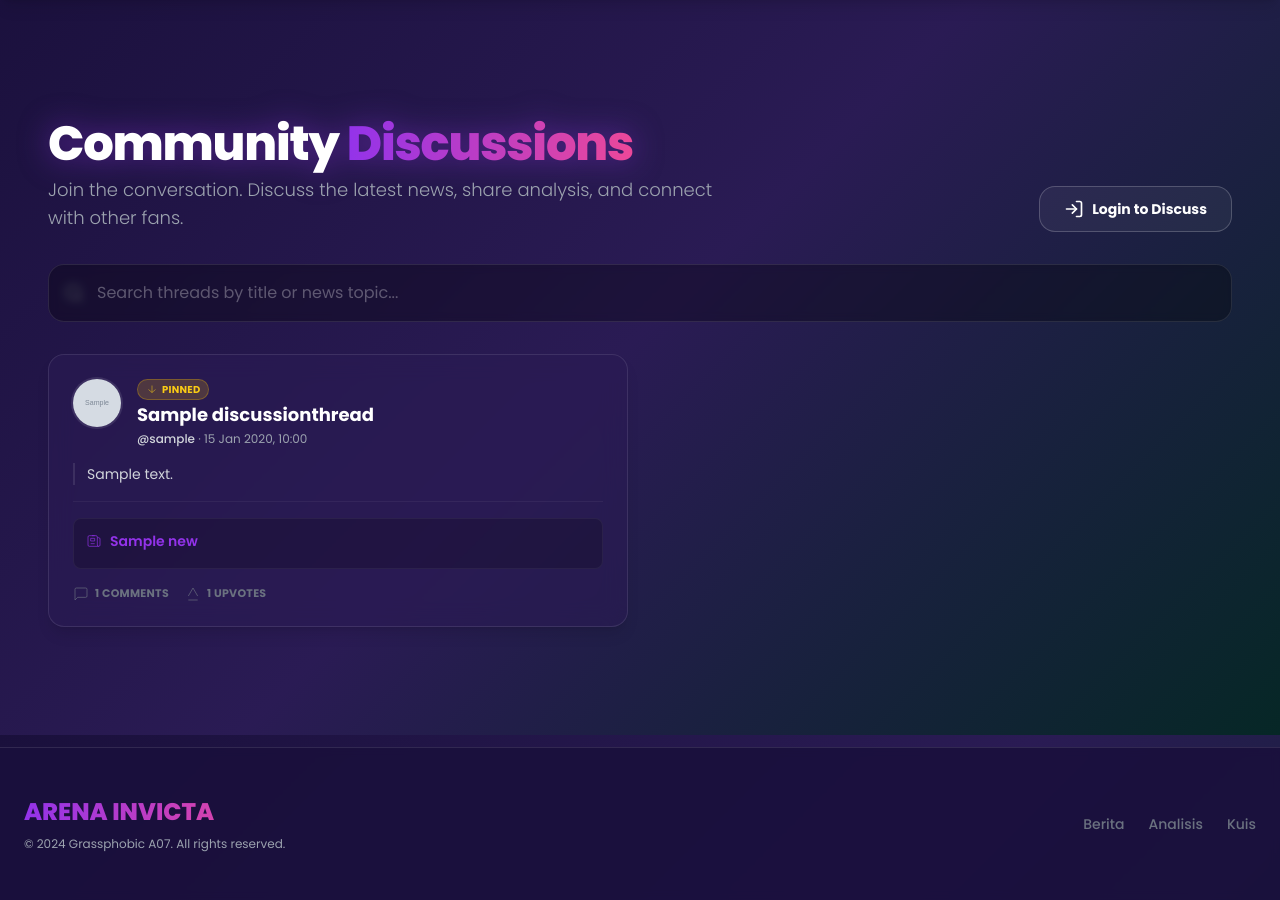
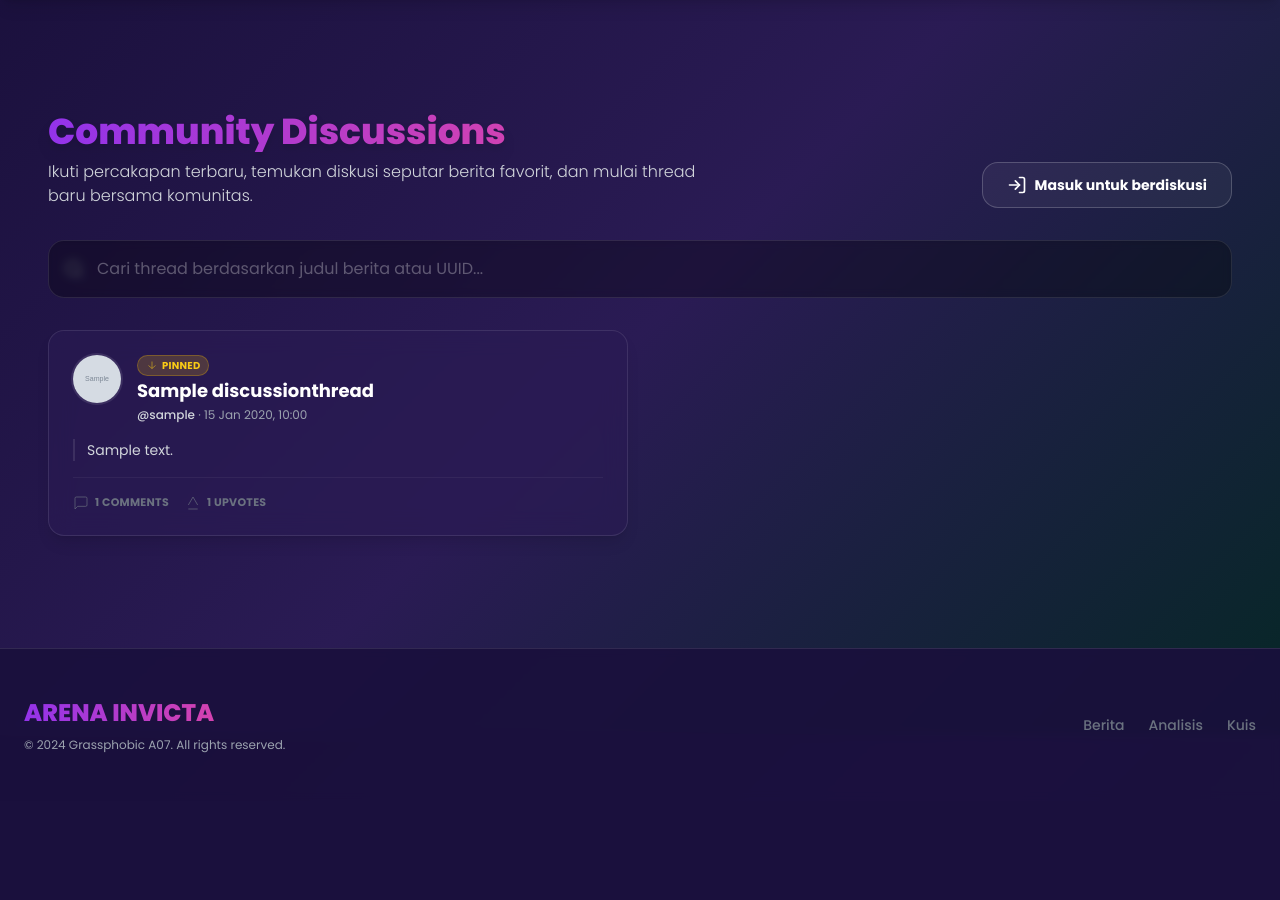
Before and after one commit to grassphobic-A07/arena-invicta, a Django app: page /discussions/ in a window 1280 px wide. Shown: the part 65-965 px from the top of the page. After the commit the page ends 818 px from the top, so only its background shows below. Run offline with Django 5.2, Linux system fonts and the light colour scheme; tables that the repository leaves empty hold one stand-in row (values such as "Sample post"); grey boxes marked "Sample" are stand-in pictures; some libraries are stand-ins or nearby versions.

Commit message:
Tema web aplikasi diperbarui

```diff
--- a/discussions/templates/discussions/thread_list.html
+++ b/discussions/templates/discussions/thread_list.html
@@ -4,15 +4,15 @@
 {% block title %}Community Discussions · Arena Invicta{% endblock %}
 
 {% block content %}
-<section class="mx-auto max-w-7xl px-4 py-10 space-y-8">
+<section class="mx-auto max-w-7xl px-4 py-8 space-y-8">
 
-  <div class="flex flex-col md:flex-row md:items-end justify-between gap-6">
+  <div class="flex flex-col gap-6 md:flex-row md:items-end md:justify-between">
     <div>
-      <h1 class="text-4xl md:text-5xl font-extrabold tracking-tight text-white drop-shadow-[0_0_15px_rgba(147,51,234,0.5)]">
-        Community <span class="text-transparent bg-clip-text bg-gradient-to-r from-primary to-secondary">Discussions</span>
+      <h1 class="text-4xl font-extrabold text-transparent bg-clip-text bg-gradient-to-r from-primary to-secondary drop-shadow-lg">
+        Community Discussions
       </h1>
-      <p class="mt-2 text-lg text-gray-400 font-light max-w-2xl">
-        Join the conversation. Discuss the latest news, share analysis, and connect with other fans.
+      <p class="mt-2 text-base text-gray-300 font-light max-w-2xl">
+        Ikuti percakapan terbaru, temukan diskusi seputar berita favorit, dan mulai thread baru bersama komunitas.
       </p>
     </div>
 
@@ -20,14 +20,20 @@
       <button id="thread-open-btn"
               type="button"
               class="inline-flex items-center gap-2 rounded-xl bg-gradient-to-r from-primary to-secondary px-6 py-3 text-sm font-bold text-white shadow-lg hover:shadow-primary/40 transition transform hover:-translate-y-1">
-        <svg class="h-5 w-5" viewBox="0 0 24 24" fill="none" stroke="currentColor" stroke-width="2.5" stroke-linecap="round" stroke-linejoin="round"><path d="M12 5v14M5 12h14"></path></svg>
-        New Thread
+        <svg class="h-5 w-5" viewBox="0 0 24 24" fill="none" stroke="currentColor" stroke-width="2" stroke-linecap="round" stroke-linejoin="round">
+          <path d="M12 5v14M5 12h14"></path>
+        </svg>
+        Tambah Thread
       </button>
     {% else %}
       <a href="{% url 'accounts:login' %}"
          class="inline-flex items-center gap-2 rounded-xl border border-white/20 bg-white/5 px-6 py-3 text-sm font-bold text-white transition hover:bg-white/10 hover:border-white/40">
-        <svg class="h-5 w-5" viewBox="0 0 24 24" fill="none" stroke="currentColor" stroke-width="2" stroke-linecap="round" stroke-linejoin="round"><path d="M15 3h4a2 2 0 0 1 2 2v14a2 2 0 0 1-2 2h-4"></path><path d="M10 17l5-5-5-5"></path><path d="M15 12H3"></path></svg>
-        Login to Discuss
+        <svg class="h-5 w-5" viewBox="0 0 24 24" fill="none" stroke="currentColor" stroke-width="2" stroke-linecap="round" stroke-linejoin="round">
+          <path d="M15 3h4a2 2 0 0 1 2 2v14a2 2 0 0 1-2 2h-4"></path>
+          <path d="M10 17l5-5-5-5"></path>
+          <path d="M15 12H3"></path>
+        </svg>
+        Masuk untuk berdiskusi
       </a>
     {% endif %}
   </div>
@@ -40,7 +46,7 @@
            type="search"
            name="q"
            value="{{ search_query }}"
-           placeholder="Search threads by title or news topic..."
+           placeholder="Cari thread berdasarkan judul berita atau UUID..."
            class="w-full rounded-2xl border border-white/10 bg-[#2A1B54]/40 px-12 py-4 text-white placeholder-white/30 backdrop-blur-sm transition focus:border-secondary focus:ring-1 focus:ring-secondary focus:bg-[#2A1B54]/60 outline-none shadow-inner"
            aria-label="Cari diskusi">
   </div>
@@ -49,7 +55,6 @@
        class="grid grid-cols-1 gap-6 sm:grid-cols-2 lg:grid-cols-2"
        data-fetch-url="{{ api_list_url }}"
        data-create-url="{{ api_create_url }}">
-
     {% if threads %}
       {% for thread in threads %}
         <article class="flex h-full flex-col gap-4 rounded-2xl border border-white/10 bg-[#2A1B54]/60 backdrop-blur-md p-6 shadow-lg transition hover:-translate-y-1 hover:border-primary/40 hover:shadow-primary/10 group">
@@ -91,7 +96,7 @@
           </p>
 
           <footer class="mt-auto flex flex-col gap-4 pt-4 border-t border-white/5">
-            {% if thread.news %}
+            {% if thread.news and thread.news.uuid %}
                 <div class="bg-black/20 rounded-lg p-3 border border-white/5">
                     <a href="{% url 'news:detail_news' thread.news.uuid %}" class="group/news inline-flex items-center gap-2 text-primary text-sm font-semibold transition hover:text-secondary">
                         <svg class="h-4 w-4" fill="none" stroke="currentColor" viewBox="0 0 24 24"><path d="M19 20H5a2 2 0 01-2-2V6a2 2 0 012-2h10a2 2 0 012 2v1m2 13a2 2 0 01-2-2V7m2 13a2 2 0 002-2V9a2 2 0 00-2-2h-2m-4-3H9M7 16h6M7 8h6v4H7V8z"/></svg>
@@ -118,8 +123,7 @@
         <div class="w-16 h-16 bg-white/5 rounded-full flex items-center justify-center mb-4 text-gray-500">
             <svg class="w-8 h-8" fill="none" stroke="currentColor" viewBox="0 0 24 24"><path stroke-width="2" d="M8 10h.01M12 10h.01M16 10h.01M9 16H5a2 2 0 01-2-2V6a2 2 0 012-2h14a2 2 0 012 2v8a2 2 0 01-2 2h-5l-5 5v-5z"/></svg>
         </div>
-        <h3 class="text-xl font-bold text-white mb-2">No discussions found</h3>
-        <p class="text-gray-400">Try searching for something else or start a new thread.</p>
+        <p class="text-gray-400 font-medium">Belum ada diskusi yang cocok. Coba kata kunci lain atau mulai thread baru.</p>
       </div>
     {% endif %}
   </div>
@@ -132,18 +136,20 @@
 
         <header class="flex items-start justify-between border-b border-white/10 pb-4">
           <div>
-            <h2 class="text-2xl font-bold text-white">Create New Thread</h2>
-            <p class="text-xs text-gray-400 mt-1">Share your analysis or start a topic.</p>
+            <h2 class="text-2xl font-bold text-white">Mulai Thread Baru</h2>
+            <p class="text-xs text-gray-400 mt-1">Pilih berita, kemudian sampaikan topik diskusi kepada komunitas.</p>
           </div>
           <button type="button"
                   class="rounded-full p-2 text-gray-400 transition hover:bg-white/10 hover:text-white focus:outline-none"
                   data-thread-modal-close>
-            <svg class="h-5 w-5" viewBox="0 0 24 24" fill="none" stroke="currentColor"><path d="M18 6 6 18M6 6l12 12"></path></svg>
+            <svg class="h-5 w-5" viewBox="0 0 24 24" fill="none" stroke="currentColor" stroke-width="2" stroke-linecap="round" stroke-linejoin="round">
+              <path d="M18 6 6 18M6 6l12 12"></path>
+            </svg>
           </button>
         </header>
 
         <div class="space-y-2">
-          <label id="field-news-label" class="text-xs font-bold text-secondary uppercase tracking-wider">Discussed News</label>
+          <label id="field-news-label" for="field-news-search" class="text-xs font-bold text-secondary uppercase tracking-wider">Berita yang dibahas</label>
           <div class="relative" data-news-combobox>
             <input type="hidden" name="news" id="field-news" value="">
             <button type="button"
@@ -152,7 +158,7 @@
                     aria-haspopup="listbox"
                     aria-expanded="false"
                     aria-labelledby="field-news-label">
-              <span class="line-clamp-1" data-news-toggle-label>Select a news article...</span>
+              <span class="line-clamp-1" data-news-toggle-label>Pilih berita...</span>
               <svg class="ml-2 h-4 w-4 text-gray-500 transition-transform" viewBox="0 0 20 20" fill="currentColor" aria-hidden="true" data-news-toggle-icon>
                 <path fill-rule="evenodd" d="M5.23 7.21a.75.75 0 0 1 1.06.02L10 11.11l3.71-3.88a.75.75 0 1 1 1.08 1.04l-4.25 4.44a.75.75 0 0 1-1.08 0L5.21 8.29a.75.75 0 0 1 .02-1.08Z" clip-rule="evenodd" />
               </svg>
@@ -160,11 +166,14 @@
 
             <div class="absolute left-0 right-0 z-30 mt-2 hidden overflow-hidden rounded-xl border border-white/10 bg-[#1A103C] shadow-xl" data-news-panel>
               <div class="flex items-center gap-2 border-b border-white/10 px-3 py-3 bg-black/20">
-                <svg class="h-4 w-4 text-gray-500" viewBox="0 0 24 24" fill="none" stroke="currentColor"><circle cx="11" cy="11" r="8"></circle><path d="m21 21-4.35-4.35"></path></svg>
+                <svg class="h-4 w-4 text-gray-500" viewBox="0 0 24 24" fill="none" stroke="currentColor" stroke-width="2" stroke-linecap="round" stroke-linejoin="round">
+                  <circle cx="11" cy="11" r="8"></circle>
+                  <path d="m21 21-4.35-4.35"></path>
+                </svg>
                 <input id="field-news-search"
                        type="text"
                        autocomplete="off"
-                       placeholder="Search news..."
+                       placeholder="Cari berita..."
                        class="w-full border-none bg-transparent text-sm text-white placeholder-gray-500 focus:outline-none"
                        data-news-search>
               </div>
@@ -175,51 +184,51 @@
                       data-news-option
                       data-value="{{ news.id }}"
                       class="cursor-pointer px-4 py-2.5 text-sm text-gray-300 transition hover:bg-primary/20 hover:text-white border-b border-white/5 last:border-0">
-                    {{ news.title }}
+                    {{ news.title }} ({{ news.id }})
                   </li>
                 {% endfor %}
               </ul>
-              <p class="hidden px-4 py-4 text-xs text-gray-500 text-center" data-news-empty>No matching news found.</p>
+              <p class="hidden px-4 py-4 text-xs text-gray-500 text-center" data-news-empty>Tidak ada berita yang cocok.</p>
             </div>
           </div>
           <p class="text-xs text-danger empty:hidden" data-field-error="news"></p>
         </div>
 
         <div class="space-y-2">
-          <label for="field-title" class="text-xs font-bold text-secondary uppercase tracking-wider">Thread Title</label>
+          <label for="field-title" class="text-xs font-bold text-secondary uppercase tracking-wider">Judul thread</label>
           <input id="field-title"
                  type="text"
                  name="title"
                  maxlength="150"
                  required
                  class="w-full rounded-xl border border-white/10 bg-black/30 px-4 py-3 text-sm text-white placeholder-gray-500 focus:border-secondary focus:outline-none focus:ring-1 focus:ring-secondary transition"
-                 placeholder="e.g. Strategy for the upcoming final">
+                 placeholder="Misal: Strategi tim A menghadapi final">
           <p class="text-xs text-danger empty:hidden" data-field-error="title"></p>
         </div>
 
         <div class="space-y-2">
-          <label for="field-body" class="text-xs font-bold text-secondary uppercase tracking-wider">Discussion</label>
+          <label for="field-body" class="text-xs font-bold text-secondary uppercase tracking-wider">Pembuka diskusi</label>
           <textarea id="field-body"
                     name="body"
-                    rows="5"
+                    rows="4"
                     required
                     class="w-full rounded-xl border border-white/10 bg-black/30 px-4 py-3 text-sm text-white placeholder-gray-500 focus:border-secondary focus:outline-none focus:ring-1 focus:ring-secondary transition resize-none"
-                    placeholder="Share your analysis, opinion, or questions..."></textarea>
+                    placeholder="Bagikan analisis, opini, atau pertanyaan awal Anda."></textarea>
           <p class="text-xs text-danger empty:hidden" data-field-error="body"></p>
         </div>
 
         <footer class="flex items-center justify-end gap-3 pt-2 border-t border-white/10 mt-2">
           <button type="button"
-                  class="rounded-xl border border-white/10 px-5 py-2.5 text-sm font-medium text-gray-400 transition hover:bg-white/10 hover:text-white"
+                  class="rounded-xl border border-white/10 px-5 py-2.5 text-sm font-medium text-gray-400 transition hover:bg-white/10 hover:text-white focus:outline-none focus:ring-2 focus:ring-primary/20"
                   data-thread-modal-close>
-            Cancel
+            Batal
           </button>
           <button type="submit"
-                  class="inline-flex items-center gap-2 rounded-xl bg-gradient-to-r from-primary to-secondary px-6 py-2.5 text-sm font-bold text-white shadow-lg hover:shadow-primary/30 transition transform hover:-translate-y-0.5">
-            <svg class="hidden h-4 w-4 animate-spin" viewBox="0 0 24 24" fill="none" stroke="currentColor" data-submit-spinner>
+                  class="inline-flex items-center gap-2 rounded-xl bg-gradient-to-r from-primary to-secondary px-6 py-2.5 text-sm font-bold text-white shadow-lg hover:shadow-primary/30 transition transform hover:-translate-y-0.5 focus:outline-none focus:ring-2 focus:ring-primary/30">
+            <svg class="hidden h-4 w-4 animate-spin" viewBox="0 0 24 24" fill="none" stroke="currentColor" stroke-width="2" stroke-linecap="round" stroke-linejoin="round" data-submit-spinner>
               <path d="M21 12a9 9 0 1 1-6.219-8.56"></path>
             </svg>
-            <span data-submit-text>Create Thread</span>
+            <span data-submit-text>Buat Thread</span>
           </button>
         </footer>
       </form>
@@ -242,8 +251,8 @@
     const openBtn = document.getElementById("thread-open-btn");
     const closeBtns = modal ? modal.querySelectorAll("[data-thread-modal-close]") : [];
     const form = document.getElementById("thread-form");
-
-    // News Dropdown Elements
+    const spinner = form ? form.querySelector("[data-submit-spinner]") : null;
+    const submitText = form ? form.querySelector("[data-submit-text]") : null;
     const newsCombobox = form ? form.querySelector("[data-news-combobox]") : null;
     const newsHiddenInput = form ? form.querySelector("#field-news") : null;
     const newsToggle = newsCombobox ? newsCombobox.querySelector("[data-news-toggle]") : null;
@@ -253,16 +262,14 @@
     const newsSearchInput = newsCombobox ? newsCombobox.querySelector("[data-news-search]") : null;
     const newsEmptyState = newsCombobox ? newsCombobox.querySelector("[data-news-empty]") : null;
     const newsOptions = newsCombobox ? Array.from(newsCombobox.querySelectorAll("[data-news-option]")) : [];
-    const newsPlaceholder = "Select a news article...";
+    const newsPlaceholder = "Pilih berita...";
     let isNewsPanelOpen = false;
 
-    // Helper: Escape HTML
     function escapeHTML(value) {
       if (!value) return "";
       return value.toString().replace(/&/g, "&amp;").replace(/</g, "&lt;").replace(/>/g, "&gt;").replace(/"/g, "&quot;").replace(/'/g, "&#39;");
     }
 
-    // Helper: Format Date
     function formatDate(isoString) {
       if (!isoString) return "";
       try {
@@ -271,7 +278,6 @@
       } catch { return isoString; }
     }
 
-    // --- Dropdown Logic (Updated classes for Dark Mode) ---
     function updateNewsLabel(labelText, isPlaceholder = false) {
       if (!newsToggleLabel) return;
       newsToggleLabel.textContent = labelText;
@@ -339,7 +345,6 @@
       newsOptions.forEach((option) => option.addEventListener("click", () => selectNewsOption(option)));
     }
 
-    // --- Render Card Client Side (Dark Theme) ---
     function renderThreadCard(thread) {
       const author = thread.author || {};
       const news = thread.news || {};
@@ -348,9 +353,10 @@
         ? `<img src="${escapeHTML(author.avatar_url)}" alt="${escapeHTML(author.username)}" class="h-12 w-12 rounded-full object-cover ring-2 ring-white/10">`
         : `<div class="grid h-12 w-12 place-items-center rounded-full bg-primary/20 text-sm font-bold text-primary ring-2 ring-white/10">${escapeHTML((author.username || "?").slice(0, 2).toUpperCase())}</div>`;
 
-      const newsSection = news && news.title
+      // SAFE CHECK: Hanya render news jika news DAN news.uuid ada
+      const newsSection = news && news.title && news.uuid
         ? `<div class="bg-black/20 rounded-lg p-3 border border-white/5">
-             <a href="${escapeHTML(news.detail_url || "#")}" class="group/news inline-flex items-center gap-2 text-primary text-sm font-semibold transition hover:text-secondary">
+             <a href="/news/${escapeHTML(news.uuid)}/" class="group/news inline-flex items-center gap-2 text-primary text-sm font-semibold transition hover:text-secondary">
                <svg class="h-4 w-4" fill="none" stroke="currentColor" viewBox="0 0 24 24"><path d="M19 20H5a2 2 0 01-2-2V6a2 2 0 012-2h10a2 2 0 012 2v1m2 13a2 2 0 01-2-2V7m2 13a2 2 0 002-2V9a2 2 0 00-2-2h-2m-4-3H9M7 16h6M7 8h6v4H7V8z"/></svg>
                <span class="line-clamp-1">${escapeHTML(news.title)}</span>
              </a>
@@ -365,7 +371,7 @@
               <div class="flex items-center gap-2">
                 ${thread.is_pinned ? `<span class="inline-flex items-center gap-1 rounded-full bg-yellow-500/20 px-2 py-0.5 text-[10px] font-bold uppercase tracking-wide text-yellow-400 border border-yellow-500/30">Pinned</span>` : ""}
               </div>
-              <a href="${escapeHTML(thread.detail_url || "#")}" class="block text-lg font-bold text-white transition hover:text-secondary line-clamp-2 leading-tight">
+              <a href="/discussions/${thread.id || thread.pk}/" class="block text-lg font-bold text-white transition hover:text-secondary line-clamp-2 leading-tight">
                 ${escapeHTML(thread.title)}
               </a>
               <p class="text-xs text-gray-400">
@@ -423,7 +429,6 @@
     };
     searchInput?.addEventListener("input", handleSearch((e) => fetchThreads(e.target.value.trim()), 350));
 
-    // Modal & Form Logic
     function toggleModal(show) {
       if (!modal) return;
       if (show) {
@@ -456,7 +461,7 @@
 
         toggleModal(false);
         window.showToast?.("Thread created successfully!", "success");
-        if (Array.isArray(data.thread?.news)) data.thread.news = null; // Fix potentially problematic data
+        if (Array.isArray(data.thread?.news)) data.thread.news = null;
         grid.insertAdjacentHTML("afterbegin", renderThreadCard(data.thread));
 
       } catch (error) {
```
